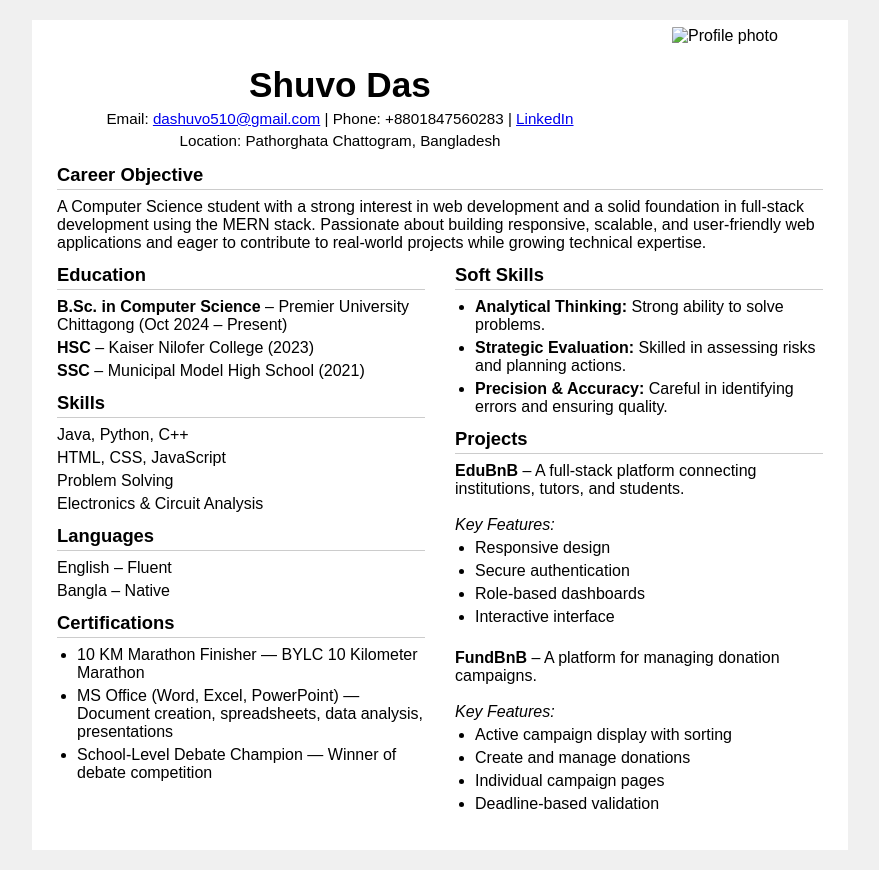
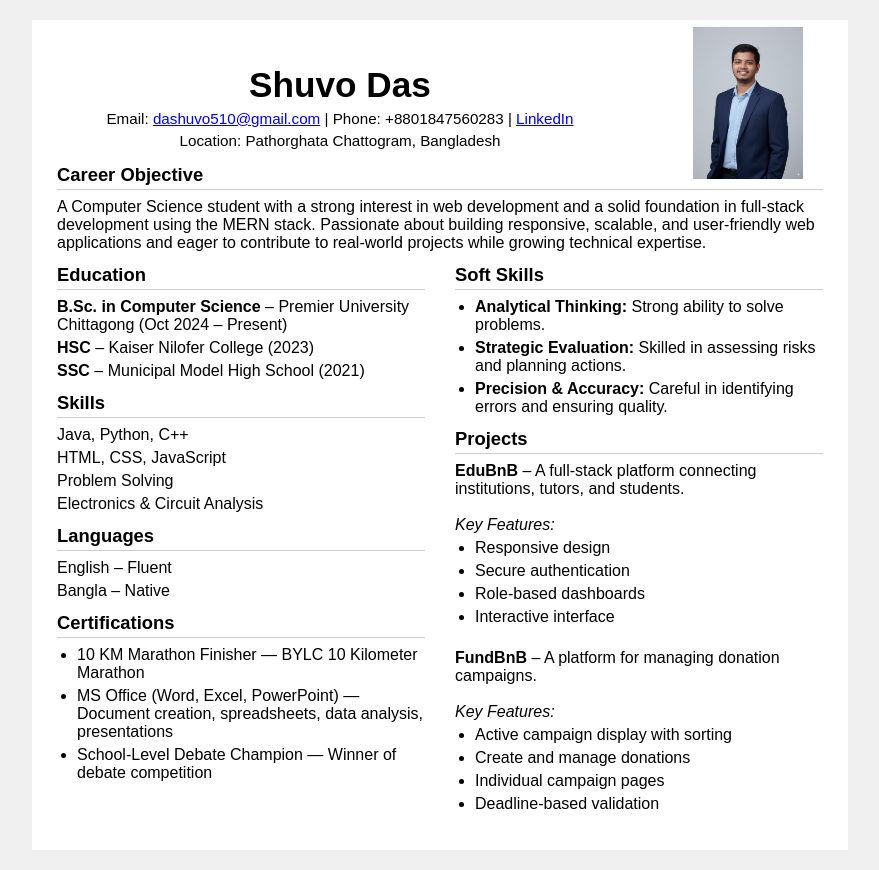
Before and after one commit to Shuvo-Das2004/CV, a plain HTML site: page index.html in a window 1280 px wide. Shown: the whole page, without its empty margins (200-1079 px from the left). Drawn offline with Linux system fonts and the light colour scheme; the site is published under a folder, as on GitHub Pages, so addresses that start at the root find nothing.

Commit message:
Update index.html

```diff
--- a/index.html
+++ b/index.html
@@ -99,7 +99,7 @@ ul li{
 
 <div class="cv-page">
 
-<img src="/shuvo.JPEG" alt="Profile photo" class="corner-image">
+<img src="./shuvo.JPEG" alt="Profile photo" class="corner-image">
 
 <header>
 <h1>Shuvo Das</h1>
```
